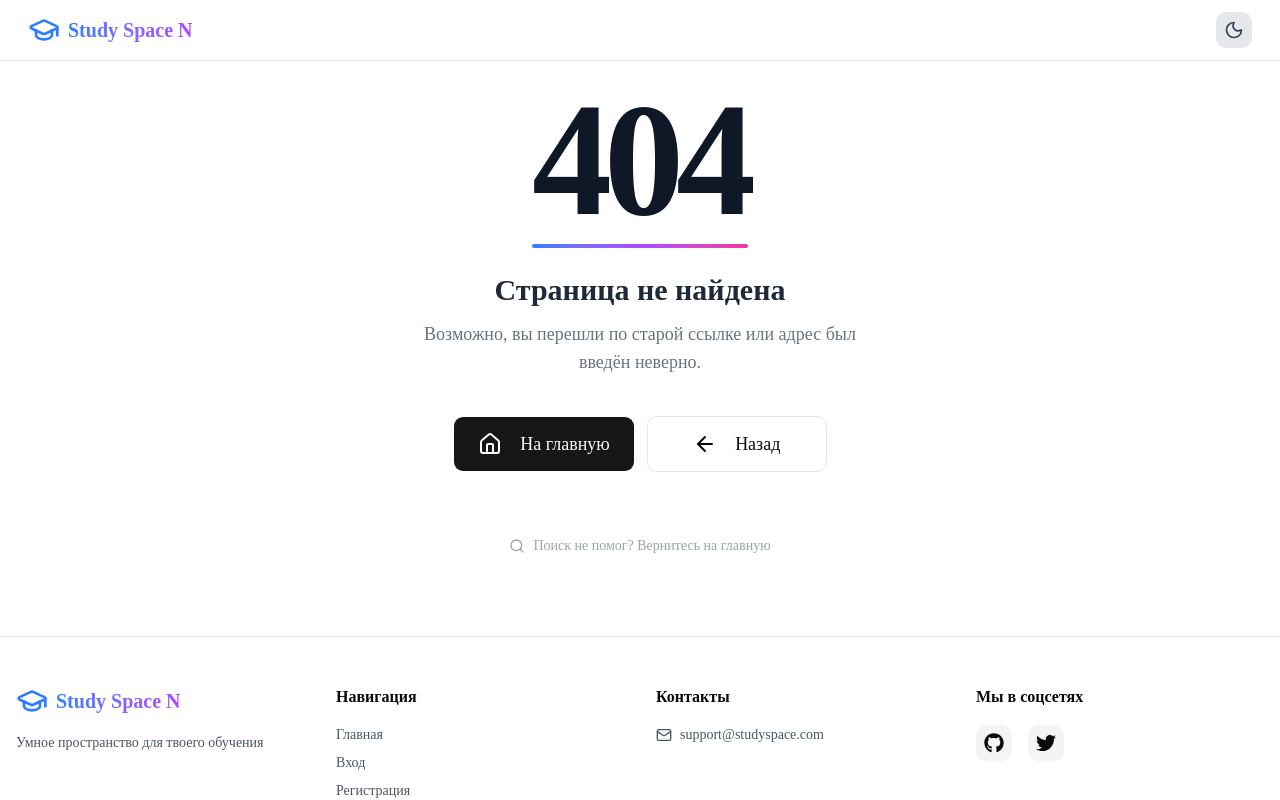
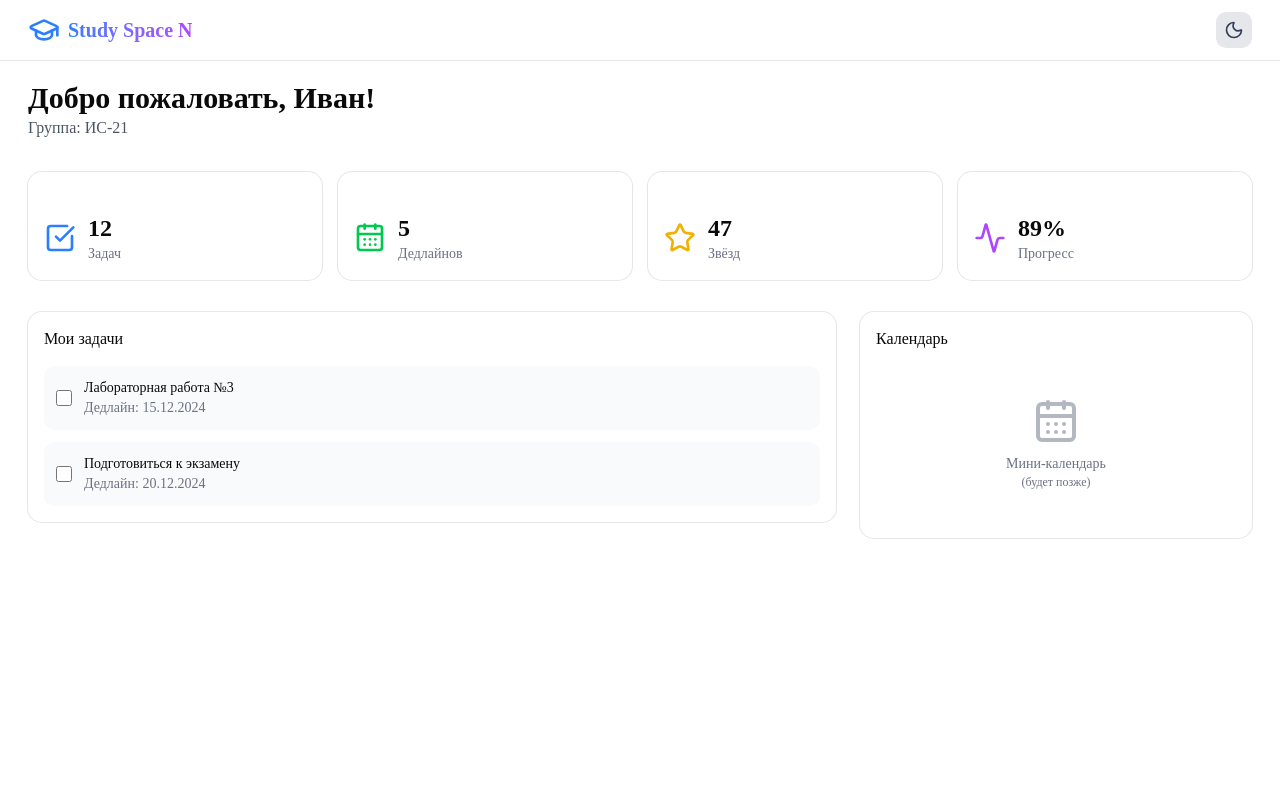
Before and after one commit to programmnik/study-space-n, a Next.js app: page /dashboard in a window 1280 px wide. Before the commit this address had no page. Shown: the top 800 px of the page. Built offline with nearby package versions, Linux system fonts and the light colour scheme.

Commit message:
создан каркас дашборда

```diff
--- /dev/null
+++ b/app/(main)/dashboard/page.tsx
@@ -0,0 +1,119 @@
+'use client'
+
+import { Header } from '@/components/shared/Header'
+import { Footer } from '@/components/landing/Footer'
+import { Container } from '@/components/shared/Container'
+import { Card, CardContent, CardHeader, CardTitle } from '@/components/ui/card'
+import { CalendarDays, CheckSquare, Activity, Star } from 'lucide-react'
+
+export default function DashboardPage() {
+    return (
+        <>
+            <Header />
+            <main className="min-h-screen pt-20 pb-10">
+                <Container>
+                    {/* Приветствие */}
+                    <div className="mb-8">
+                        <h1 className="text-3xl font-bold">Добро пожаловать, Иван!</h1>
+                        <p className="text-gray-600 dark:text-gray-400">Группа: ИС-21</p>
+                    </div>
+
+                    {/* Статистика */}
+                    <div className="grid grid-cols-1 md:grid-cols-4 gap-4 mb-8">
+                        <Card>
+                            <CardContent className="pt-6">
+                                <div className="flex items-center gap-3">
+                                    <CheckSquare className="w-8 h-8 text-blue-500" />
+                                    <div>
+                                        <div className="text-2xl font-bold">12</div>
+                                        <div className="text-sm text-gray-500">Задач</div>
+                                    </div>
+                                </div>
+                            </CardContent>
+                        </Card>
+                        <Card>
+                            <CardContent className="pt-6">
+                                <div className="flex items-center gap-3">
+                                    <CalendarDays className="w-8 h-8 text-green-500" />
+                                    <div>
+                                        <div className="text-2xl font-bold">5</div>
+                                        <div className="text-sm text-gray-500">Дедлайнов</div>
+                                    </div>
+                                </div>
+                            </CardContent>
+                        </Card>
+                        <Card>
+                            <CardContent className="pt-6">
+                                <div className="flex items-center gap-3">
+                                    <Star className="w-8 h-8 text-yellow-500" />
+                                    <div>
+                                        <div className="text-2xl font-bold">47</div>
+                                        <div className="text-sm text-gray-500">Звёзд</div>
+                                    </div>
+                                </div>
+                            </CardContent>
+                        </Card>
+                        <Card>
+                            <CardContent className="pt-6">
+                                <div className="flex items-center gap-3">
+                                    <Activity className="w-8 h-8 text-purple-500" />
+                                    <div>
+                                        <div className="text-2xl font-bold">89%</div>
+                                        <div className="text-sm text-gray-500">Прогресс</div>
+                                    </div>
+                                </div>
+                            </CardContent>
+                        </Card>
+                    </div>
+
+                    {/* Основной контент */}
+                    <div className="grid grid-cols-1 lg:grid-cols-3 gap-6">
+                        {/* Задачи */}
+                        <div className="lg:col-span-2">
+                            <Card>
+                                <CardHeader>
+                                    <CardTitle>Мои задачи</CardTitle>
+                                </CardHeader>
+                                <CardContent>
+                                    <div className="space-y-3">
+                                        <div className="flex items-center gap-3 p-3 bg-gray-50 dark:bg-slate-800 rounded-lg">
+                                            <input type="checkbox" className="w-4 h-4" />
+                                            <div>
+                                                <div className="font-medium">Лабораторная работа №3</div>
+                                                <div className="text-sm text-gray-500">Дедлайн: 15.12.2024</div>
+                                            </div>
+                                        </div>
+                                        <div className="flex items-center gap-3 p-3 bg-gray-50 dark:bg-slate-800 rounded-lg">
+                                            <input type="checkbox" className="w-4 h-4" />
+                                            <div>
+                                                <div className="font-medium">Подготовиться к экзамену</div>
+                                                <div className="text-sm text-gray-500">Дедлайн: 20.12.2024</div>
+                                            </div>
+                                        </div>
+                                    </div>
+                                </CardContent>
+                            </Card>
+                        </div>
+
+                        {/* Календарь */}
+                        <div>
+                            <Card>
+                                <CardHeader>
+                                    <CardTitle>Календарь</CardTitle>
+                                </CardHeader>
+                                <CardContent>
+                                    <div className="text-center text-gray-500 py-8">
+                                        <CalendarDays className="w-12 h-12 mx-auto mb-2 opacity-50" />
+                                        <p className="text-sm">Мини-календарь</p>
+                                        <p className="text-xs">(будет позже)</p>
+                                    </div>
+                                </CardContent>
+                            </Card>
+                        </div>
+                    </div>
+                </Container>
+            </main>
+            <Footer />
+        </>
+    )
+}
```
